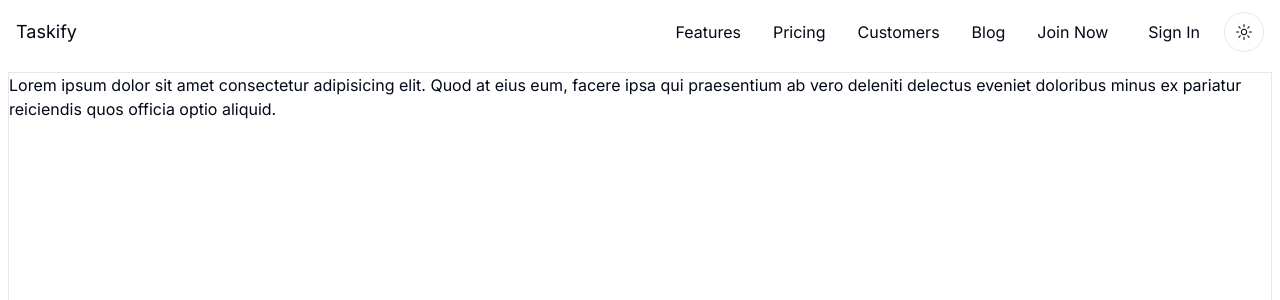
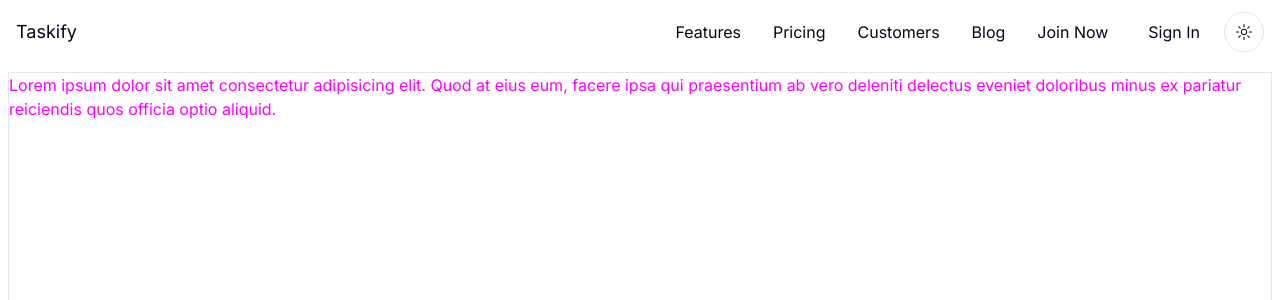
Before and after one commit to akladyous/taskify, a Next.js app: page / in a window 1280 px wide. Shown: the top 300 px of the page. Built offline with nearby package versions, Linux system fonts and the light colour scheme; no server answers.

Commit message:
Untracked files on taskify

```diff
--- a/src/app/globals.css
+++ b/src/app/globals.css
@@ -6,11 +6,10 @@
 *::before,
 *::after {
   box-sizing: border-box;
-}
-* {
   margin: 0;
   padding: 0;
-  /* font: inherit; */
+  font: inherit;
+  box-sizing: border-box;
 }
 html:focus {
   scroll-behavior: smooth;
--- a/src/app/page.tsx
+++ b/src/app/page.tsx
@@ -4,7 +4,7 @@ import { UserButton } from '@clerk/nextjs';
 export default function Home() {
   return (
     <div className='h-[2048px] border m-2'>
-      <p className=''>
+      <p className='' style={{ color: 'fuchsia' }}>
         Lorem ipsum dolor sit amet consectetur adipisicing elit. Quod at eius eum, facere ipsa qui
         praesentium ab vero deleniti delectus eveniet doloribus minus ex pariatur reiciendis quos
         officia optio aliquid.
```
